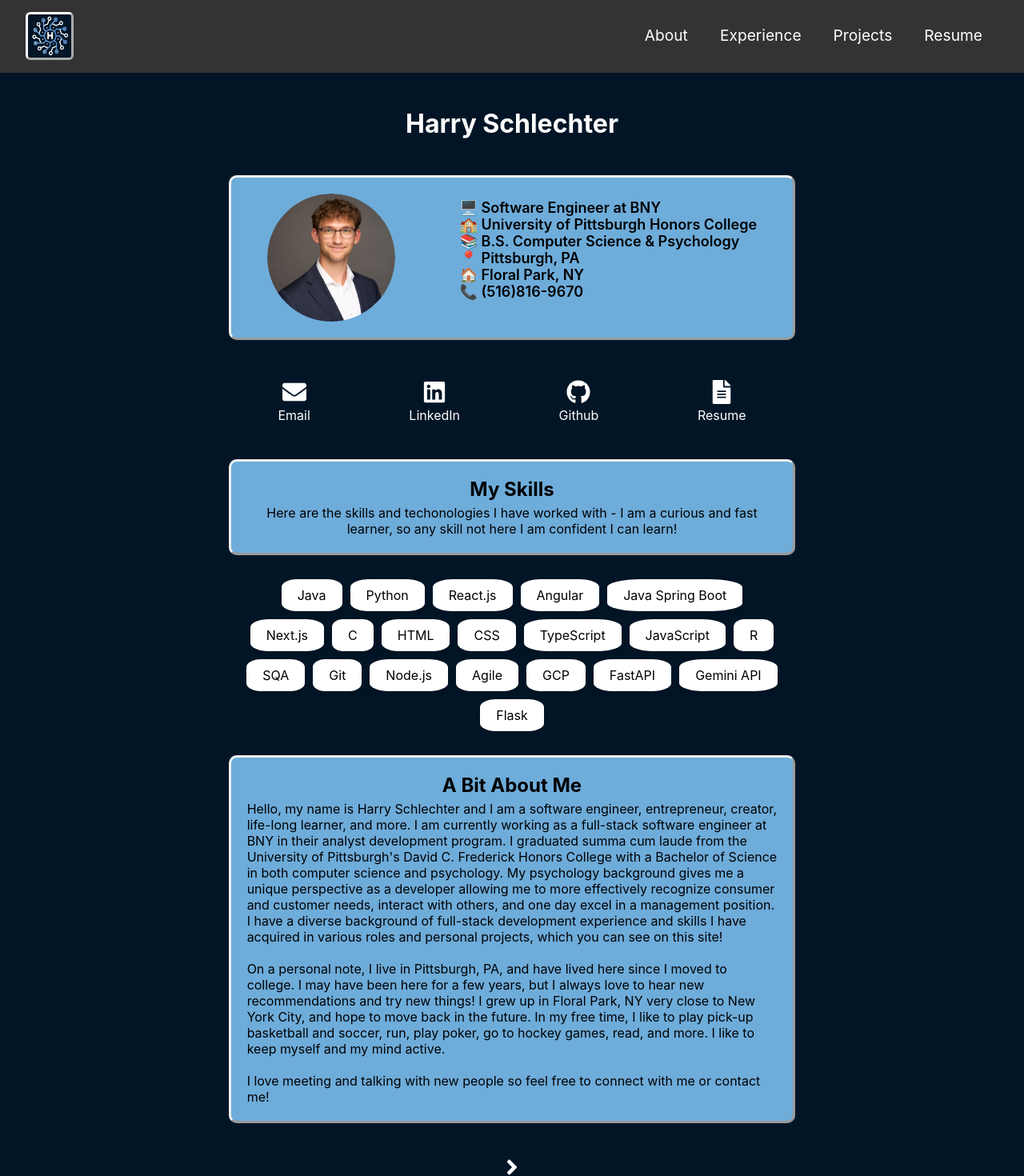
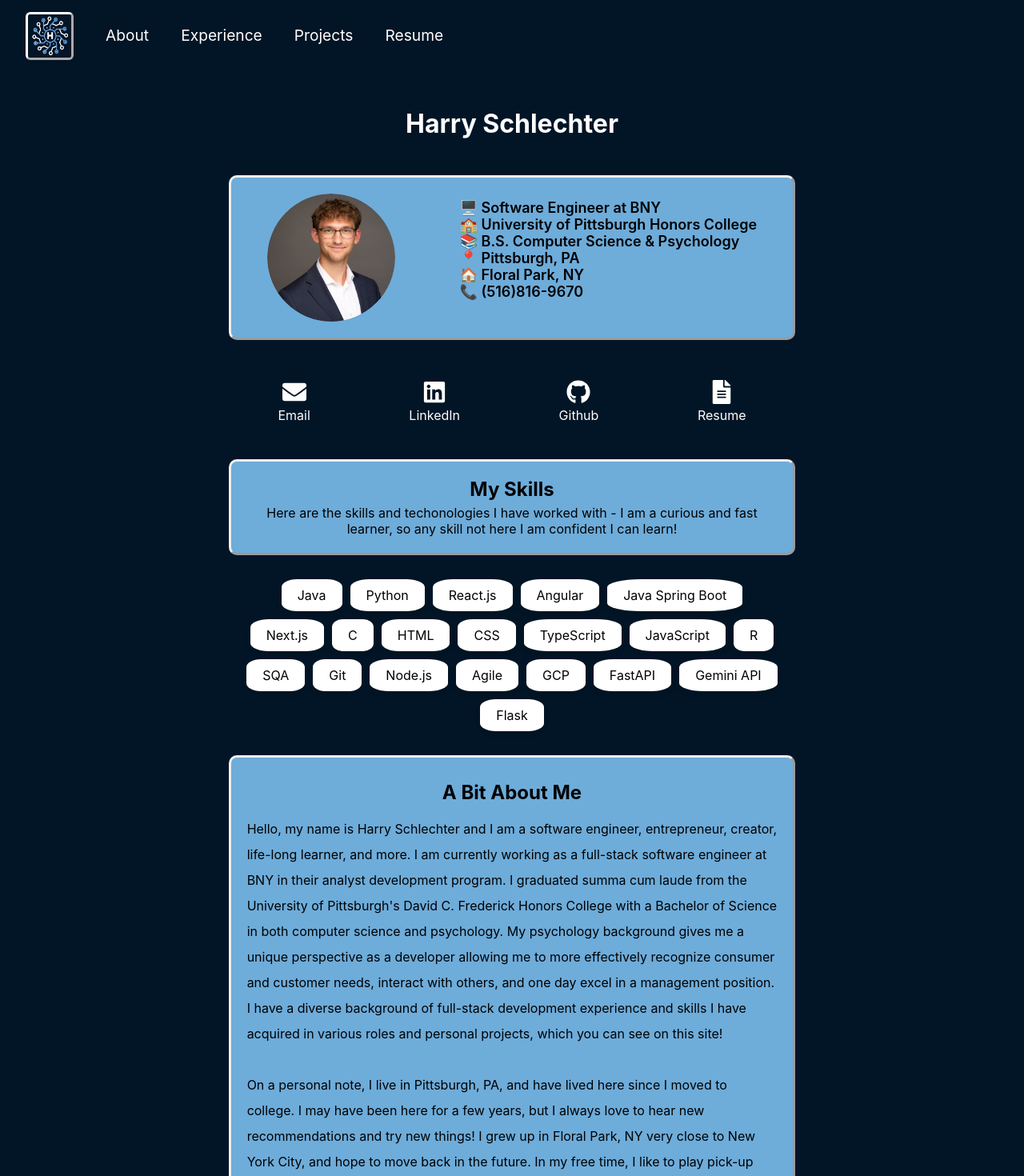
Before and after one commit to Harry-Schlechter/personal-site, a React (Create React App) app in the folder my-app/: page /about in a window 1280 px wide. Shown: the top 1470 px of the page at 80% size. Built offline with nearby package versions, Linux system fonts and the light colour scheme.

Commit message:
final touches

```diff
--- a/my-app/src/App.css
+++ b/my-app/src/App.css
@@ -1,6 +1,6 @@
 .App {
   text-align: center;
-  background-color: #021526;
+  background-color: white;
 }
 
 .navbar {
@@ -19,6 +19,7 @@
   display: flex;
   width: 100%;
   flex-direction: column;
+
 }
 
 .main-content {
@@ -27,7 +28,6 @@
 
 footer {
   width: 100%;
-  background-color: #333;
   color: white;
   text-align: center;
   padding: 1rem;
--- a/my-app/src/navbar.css
+++ b/my-app/src/navbar.css
@@ -1,14 +1,17 @@
 .navbar {
     display: flex;
-    justify-content: space-between;
-    background-color: #333;
+    justify-content: left;
+    background-color: #021526;
     padding: 2rem;
     padding-left: 12px;
+    border-color: white;
+    border-width: 5px;;
 }
 
 .navbar-links {
     list-style: none;
     display: flex;
+
     font-size: larger;
 }
 
@@ -25,7 +28,7 @@
     height: 2px;
     bottom: 0;
     left: 0;
-    background-color: #021526;
+    background-color: gray;
     visibility: hidden;
     transition: width 0.3s ease, visibility 0.3s ease;
     transform: translateX(23%);
@@ -65,17 +68,16 @@
         width: 100%;
         padding: 1rem;
         text-align:center;
-        margin-top:5px;
-        background-color: #333;
+        margin-top:70px;
+        background-color: #021526;
         position: absolute;
-        top: 70px; /* Adjust based on your design */
         left: 0;
         z-index: 1;
-
     }
 
     .navbar-links.active {
         display: flex;
+
     }
 
     .navbar .toggle-button {
@@ -93,4 +95,7 @@
     .under{
         margin-bottom: 40px;
     }
+    .navbar {
+        justify-content: space-between;
+    }
 }
--- a/my-app/src/pages/About.css
+++ b/my-app/src/pages/About.css
@@ -43,6 +43,7 @@
     max-width:708.75px;
     min-width: 375px;
     border-style: outset;
+    /* line-height: 2;  */
 }
 
 .aboutButtons{
@@ -121,6 +122,8 @@ a{
     min-width: 375px;
     margin-bottom: 20px;
     border-style: outset;
+    /* letter-spacing: 1px; */
+    line-height: 2;
 }
 .skills{
     display:flex;
@@ -145,7 +148,7 @@ a{
     color: black;
 }
 .bubble:hover {
-    transform: scale(1.1);
+    transform: scale(1.5);
 }
 .expBut {
     color: black;
--- a/my-app/src/pages/Home.tsx
+++ b/my-app/src/pages/Home.tsx
@@ -3,6 +3,7 @@ import prof from './prof.jpeg'
 import './Home.css'
 import { useNavigate } from 'react-router-dom';
 import logo from './mainlogo.png'
+import { useEffect } from 'react';
 
 
 const Home: React.FC = () => {
@@ -10,6 +11,9 @@ const Home: React.FC = () => {
     const about = () =>{
         router('/about');
     }
+    useEffect(() => {
+        window.scrollTo(0, 0);
+    }, []);
 
     return (
         <div className="page-container">
```
